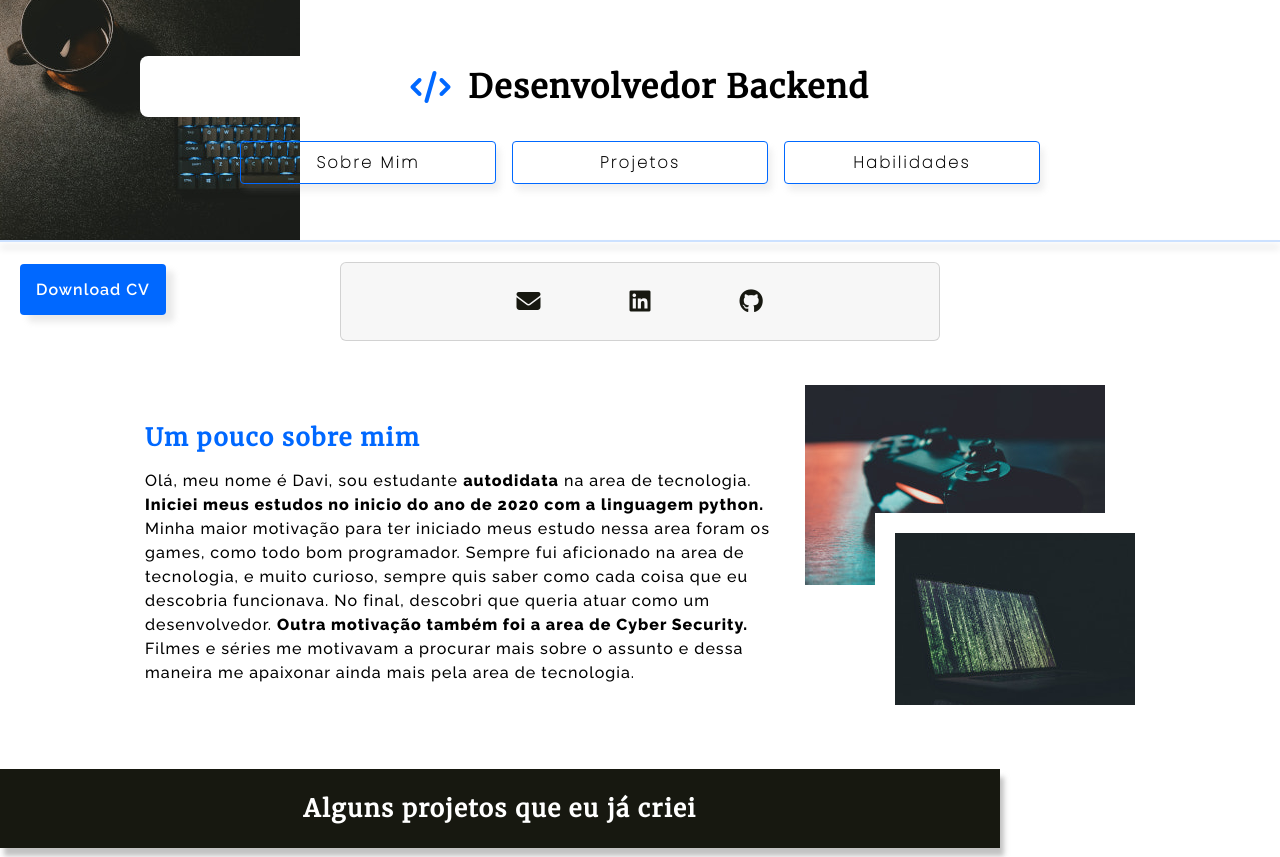
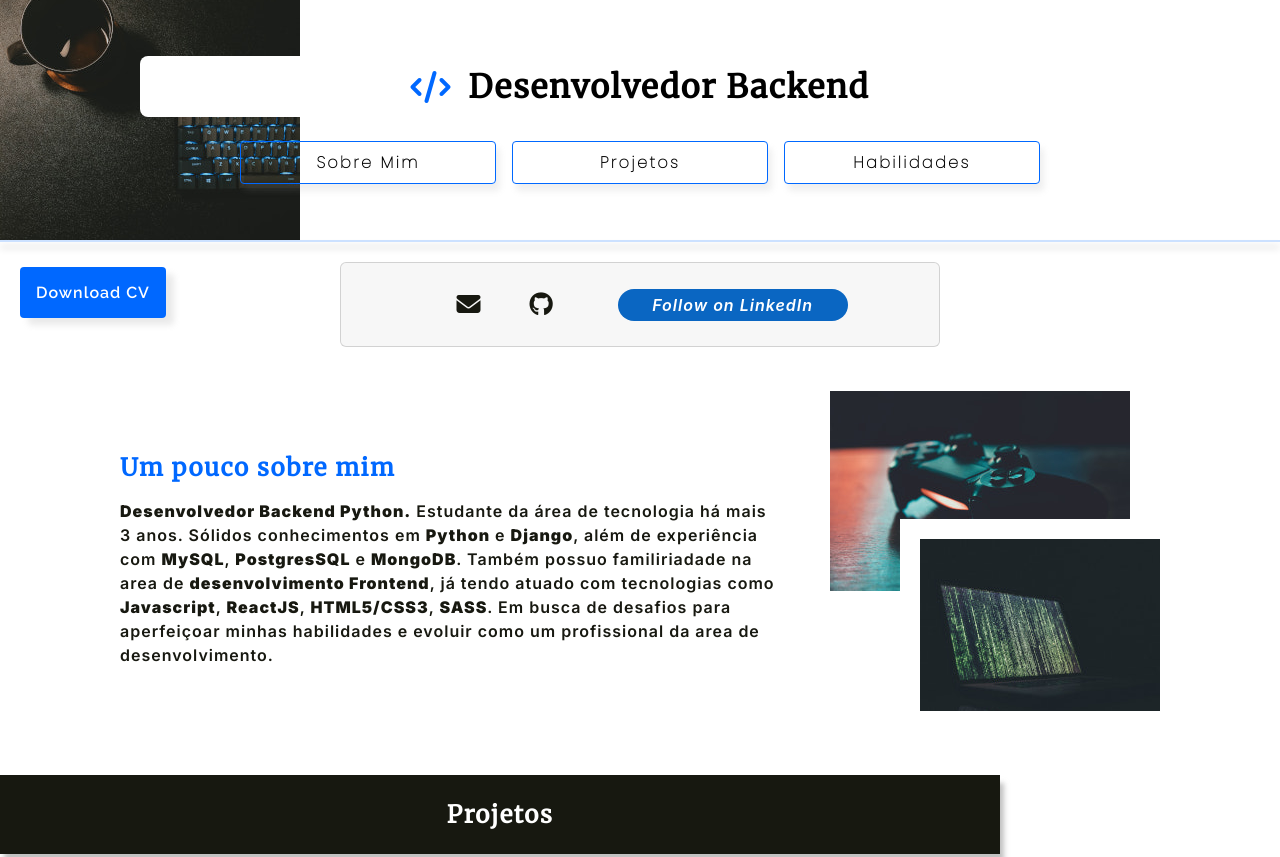
Before and after one commit to daavii-b/portif-lio, a website: page public/index.html in a window 1280 px wide. Shown: the top 857 px of the page. Drawn offline with nearby package versions, Linux system fonts and the light colour scheme.

Commit message:
refact: Updating CV PDF and change the layout

```diff
--- a/public/index.html
+++ b/public/index.html
@@ -54,38 +54,41 @@
 
     <div class="social-media">
         <address class="links">
+            <div>
+                <span>
+                    <a target="_blank" href="mailto:britodavi122@gmail.com" class="link"><i class="fa-solid fa-envelope"></i></a>
+                </span>
+                <span>
+                    <a target="_blank" href="https://github.com/daavii-b" class="link"><i class="fa-brands fa-github"></i></a>
+                </span>
+            </div>
             <span>
-                <a target="_blank" href="mailto:britodavi122@gmail.com" class="link"><i class="fa-solid fa-envelope"></i></a>
-            </span>
-            <span>
-                <a target="_blank" href="https://www.linkedin.com/in/daaviib/" class="link"><i class="fa-brands fa-linkedin"></i></a>
-            </span>
-            <span>
-                <a target="_blank" href="https://github.com/daavii-b" class="link"><i class="fa-brands fa-github"></i></a>
+                <a class="libutton" href="https://www.linkedin.com/comm/mynetwork/discovery-see-all?usecase=PEOPLE_FOLLOWS&followMember=daaviib" target="_blank">Follow on LinkedIn</a>
             </span>
         </address>
       </div>
 
     <main class="main-content">
         <div class="download-cv">
-            <a href="./assets/cv-file/DaviBrito.pdf" download="DaviBrito-CV">Download CV</a>
+            <a href="./assets/cv-file/CV-Davi_Brito_dos_Santos.pdf" download="DaviBrito-CV">Download CV</a>
+
         </div>
         <section id="aboutMe" class="about-me">
             <div class="resume">
                 <h2>Um pouco sobre mim</h2>
                 <p>
-                    Olá, meu nome é Davi, sou estudante <strong>autodidata</strong> na area de tecnologia.<strong>
-                        Iniciei meus
-                        estudos no inicio do ano de 2020 com a linguagem python.
-                    </strong>
-                    Minha maior motivação para ter iniciado meus estudo nessa area foram os games, como
-                    todo bom programador. Sempre fui aficionado na area de tecnologia, e muito curioso,
-                    sempre quis saber como cada coisa que eu descobria funcionava. No final, descobri que
-                    queria atuar como um desenvolvedor.
+                    <strong>Desenvolvedor Backend Python.</strong> Estudante da área
+                    de tecnologia há mais 3 anos. Sólidos conhecimentos
+                    em <strong>Python</strong> e <strong>Django</strong>, além de experiência com <strong>MySQL</strong>,
+                    <strong>PostgresSQL</strong> e <strong>MongoDB</strong>.
+                    Também possuo familiriadade na area de
+                    <strong>desenvolvimento Frontend</strong>, já tendo atuado com
+                    tecnologias como <strong>Javascript</strong>, <strong>ReactJS</strong>, <strong>HTML5/CSS3</strong>,
+                    <strong>SASS</strong>.
 
-                    <strong>Outra motivação também foi a area de Cyber Security.</strong> Filmes e séries me motivavam a
-                    procurar mais sobre o assunto e dessa maneira me apaixonar ainda mais pela area de
-                    tecnologia.
+                    Em busca de desafios para aperfeiçoar minhas
+                    habilidades e evoluir como um profissional da area
+                    de desenvolvimento.
                 </p>
             </div>
 
@@ -101,7 +104,7 @@
         </section>
 
         <section id="projects" class="projects">
-            <h2>Alguns projetos que eu já criei</h2>
+            <h2>Projetos</h2>
 
             <hr>
 
--- a/src/input.scss
+++ b/src/input.scss
@@ -39,7 +39,8 @@ $font-size-large: 4rem;
 body {
   font-size: 1.6rem;
   letter-spacing: 1px;
-  font-family: $font-text-main;
+  font-family: $font-text-secondary;
+  font-weight: 600;
 }
 
 button:hover, a:hover {
@@ -159,7 +160,7 @@ h1, h2, h3, h4, h5, h6 {
   margin: 2rem auto;
   display: flex;
   align-items: center;
-  justify-content: center;
+  justify-content: space-evenly;
 
   background-color: rgba(0, 0, 0, 0.03);
 
@@ -175,8 +176,13 @@ h1, h2, h3, h4, h5, h6 {
       padding: $paddin-large 0;
 
 
+    div {
+        display: flex;
+        align-items: center;
+        justify-content: center;
+
         span {
-      @include defaultWidth(20rem);
+          @include defaultWidth(30rem);
           width: 100%;
           height: 100%;
           font-size: 2.4rem;
@@ -189,13 +195,30 @@ h1, h2, h3, h4, h5, h6 {
 
             &:hover {
                 transition: .3s ease-out;
-            color: $color-brown;
+                color: $color-blue;
+            }
           }
         }
     }
 
 
+
   }
+}
+.libutton {
+    display: flex;
+    flex-direction: column;
+    justify-content: center;
+    padding: 1.6rem;
+    text-align: center;
+    outline: none;
+    text-decoration: none !important;
+    color: #ffffff !important;
+    width: 23rem;
+    height: 3.2rem;
+    border-radius: 16px;
+    background-color: #0A66C2;
+    font-family: "SF Pro Text", Helvetica, sans-serif;
   }
 
 .download-cv {
@@ -232,6 +255,8 @@ h1, h2, h3, h4, h5, h6 {
   display: grid;
   grid-template-columns: minmax(66rem, 32rem) minmax(33rem, 16rem);
 
+  gap: 5rem;
+
   align-items: center;
   justify-content: center;
 
@@ -246,6 +271,13 @@ h1, h2, h3, h4, h5, h6 {
   p {
     font-size: 1.6rem;
     line-height: 150%;
+    color: $color-black;
+
+    font-family: $font-header-secondary;
+    strong {
+        font-weight: 700;
+    }
+
   }
 
   .photos {
```
Also changed, not shown: public/assets/css/style.css, 3 other files. Lines whose indentation alone changed are shown as unchanged.
